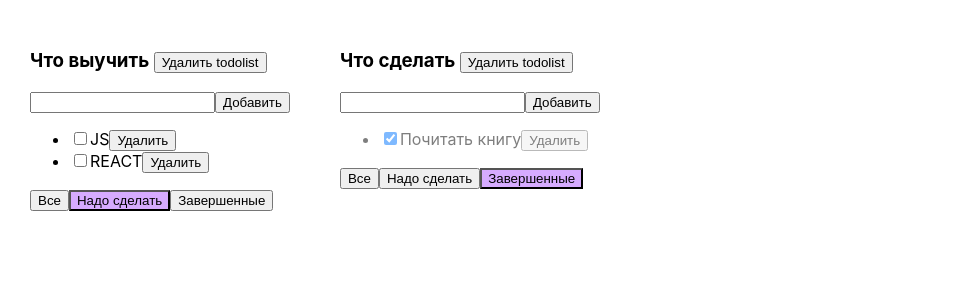
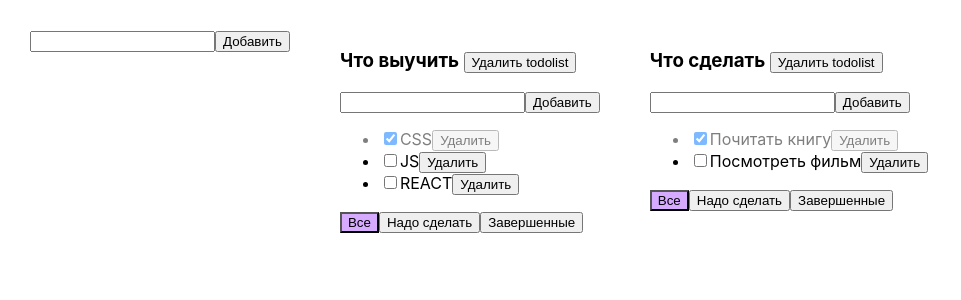
Before and after one commit to Daria-Aleks/todolist, a React (Create React App) app: page / in a window 1280 px wide. Shown: the top 300 px of the page, without its empty margins (0-961 px from the left). Built offline with nearby package versions, Linux system fonts and the light colour scheme.

Commit message:
add function to add todolist

```diff
--- a/src/App.tsx
+++ b/src/App.tsx
@@ -4,6 +4,7 @@ import './App.css';
 import Todolist, { TaskType } from './components/Todolist';
 import { v1 } from 'uuid';
 import { title } from 'process';
+import AddItemForm from './components/AddItemForm';
 
 export type FilterValueType = "all" | "completed" | "active";
 type TodolistType = {
@@ -12,6 +13,10 @@ type TodolistType = {
   filter: FilterValueType
 }
 
+type TaskStateType = {
+  [key: string]: Array<TaskType>
+
+}
 
 function App() {
 
@@ -60,12 +65,12 @@ function App() {
     {
       id: todoListId1,
       title: "Что выучить",
-      filter: "active"
+      filter: "all"
     },
     {
       id: todoListId2,
       title: "Что сделать",
-      filter: "completed"
+      filter: "all"
     }
   ])
 
@@ -77,7 +82,7 @@ function App() {
 
   }
 
-  let[tasksObj, setTasks] = useState({
+  let[tasksObj, setTasks] = useState<TaskStateType>({
     [todoListId1]: [
       {id: v1(), title: "CSS", isDone: true},
       {id: v1(), title: "JS", isDone: false},
@@ -89,8 +94,22 @@ function App() {
     ]
   })
 
+  function addTodolist(title:string){
+    let todolist:TodolistType = {
+      id: v1(),
+      title: title,
+      filter: "all"
+    }
+    setTodolist([todolist, ...todolists]);
+    setTasks({
+      ...tasksObj,
+      [todolist.id] : []
+    })
+  }
+
   return (
     <div className="App">
+      <AddItemForm addItem={addTodolist}/>
       {
       todolists.map ((tl)=> {
         let tasksForTodolist = tasksObj[tl.id];
--- /dev/null
+++ b/src/components/AddItemForm.tsx
@@ -0,0 +1,38 @@
+import { useState, ChangeEvent, KeyboardEvent } from "react";
+type AddItemFormPropsType = {
+    addItem: (title: string) => void
+}
+export default function AddItemForm(props: AddItemFormPropsType) {
+    const [newTaskTitle, setNewTaskTitle] = useState ("");
+    const onNewTaskTitle = (e: ChangeEvent<HTMLInputElement>) => {
+        setNewTaskTitle(e.currentTarget.value)
+    }
+    const onKeyUpHandler = (e: KeyboardEvent<HTMLInputElement>) => {
+        setError(null);
+        if(e.key === "Enter"){
+            props.addItem(newTaskTitle);
+            setNewTaskTitle("")
+        }
+    }
+    const [error, setError] = useState<string|null> (null)
+    const addTaskFunc = () => {
+        if (newTaskTitle.trim() !== "") {
+           props.addItem(newTaskTitle);
+       setNewTaskTitle("")
+        }
+        else{
+           setError("Введите текст задачи")
+       }
+       }
+
+    return (
+        <div>
+                <input value={newTaskTitle.trim()} onChange={onNewTaskTitle}
+                onKeyUp={onKeyUpHandler}
+                className={error ? "error" : ""}
+                />
+                <button onClick={addTaskFunc}>Добавить</button>
+                {error && <div className="error-message">{error}</div>}
+            </div>
+    )
+}
--- a/src/components/Todolist.tsx
+++ b/src/components/Todolist.tsx
@@ -1,6 +1,7 @@
 import { ReactElement, JSXElementConstructor, ReactNode, ReactPortal, useState, ChangeEvent, KeyboardEvent } from "react";
 import { FilterValueType } from "../App";
 import { keyboardKey } from "@testing-library/user-event";
+import AddItemForm from "./AddItemForm";
 
 export type TaskType = {
     id: string,
@@ -21,28 +22,6 @@ type PropsType = {
 }
 
 export default function Todolist(props: PropsType){
-
-    const [error, setError] = useState<string|null> (null)
-    const [newTaskTitle, setNewTaskTitle] = useState ("");
-    const onNewTaskTitle = (e: ChangeEvent<HTMLInputElement>) => {
-        setNewTaskTitle(e.currentTarget.value)
-    }
-    const onKeyUpHandler = (e: KeyboardEvent<HTMLInputElement>) => {
-            setError(null);
-            if(e.key === "Enter"){
-                props.addTask(newTaskTitle, props.id);
-                setNewTaskTitle("")
-            }
-        }
-    const addTaskFunc = () => {
-         if (newTaskTitle.trim() !== "") {
-            props.addTask(newTaskTitle, props.id);
-        setNewTaskTitle("")
-         }
-         else{
-            setError("Введите текст задачи")
-        }
-        }
     const onAllClick = () => props.changeFilter("all", props.id)
     const onActiveClick = () => props.changeFilter("active", props.id)
     const onCompletedClick = () => props.changeFilter("completed", props.id)
@@ -50,17 +29,14 @@ export default function Todolist(props: PropsType){
         props.removeTodolist(props.id)
     }
 
+
+    const addTask = (title: string) => {
+        props.addTask(title, props.id)
+    }
     return (
         <div>
             <h3>{props.title} <button onClick={removeTodolist}>Удалить todolist</button></h3>
-            <div>
-                <input value={newTaskTitle.trim()} onChange={onNewTaskTitle}
-                onKeyUp={onKeyUpHandler}
-                className={error ? "error" : ""}
-                />
-                <button onClick={addTaskFunc}>Добавить</button>
-                {error && <div className="error-message">{error}</div>}
-            </div>
+            <AddItemForm addItem={addTask}/>
             <ul>
                 {
                     props.tasks.map( (t)=> {
```
